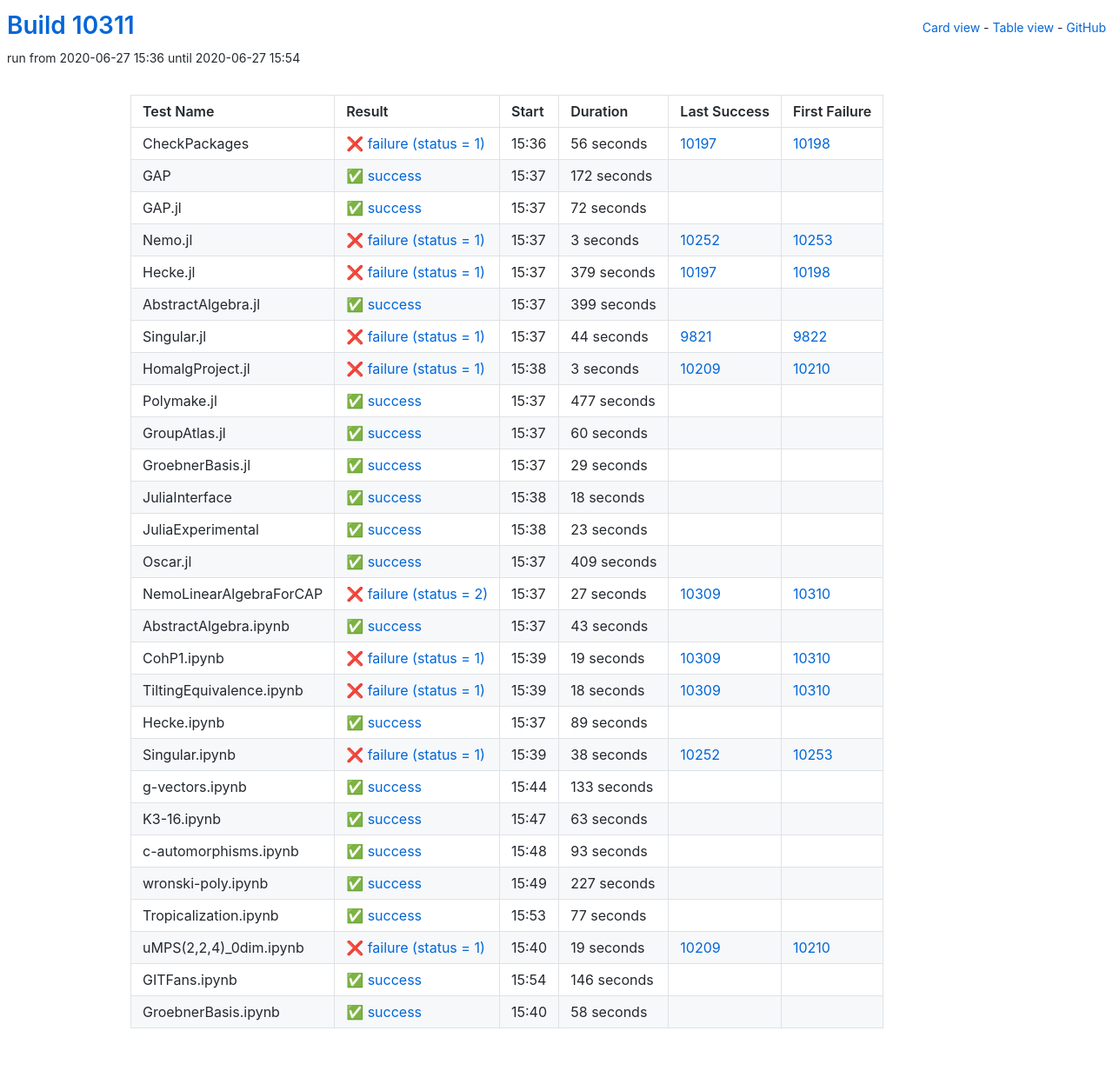
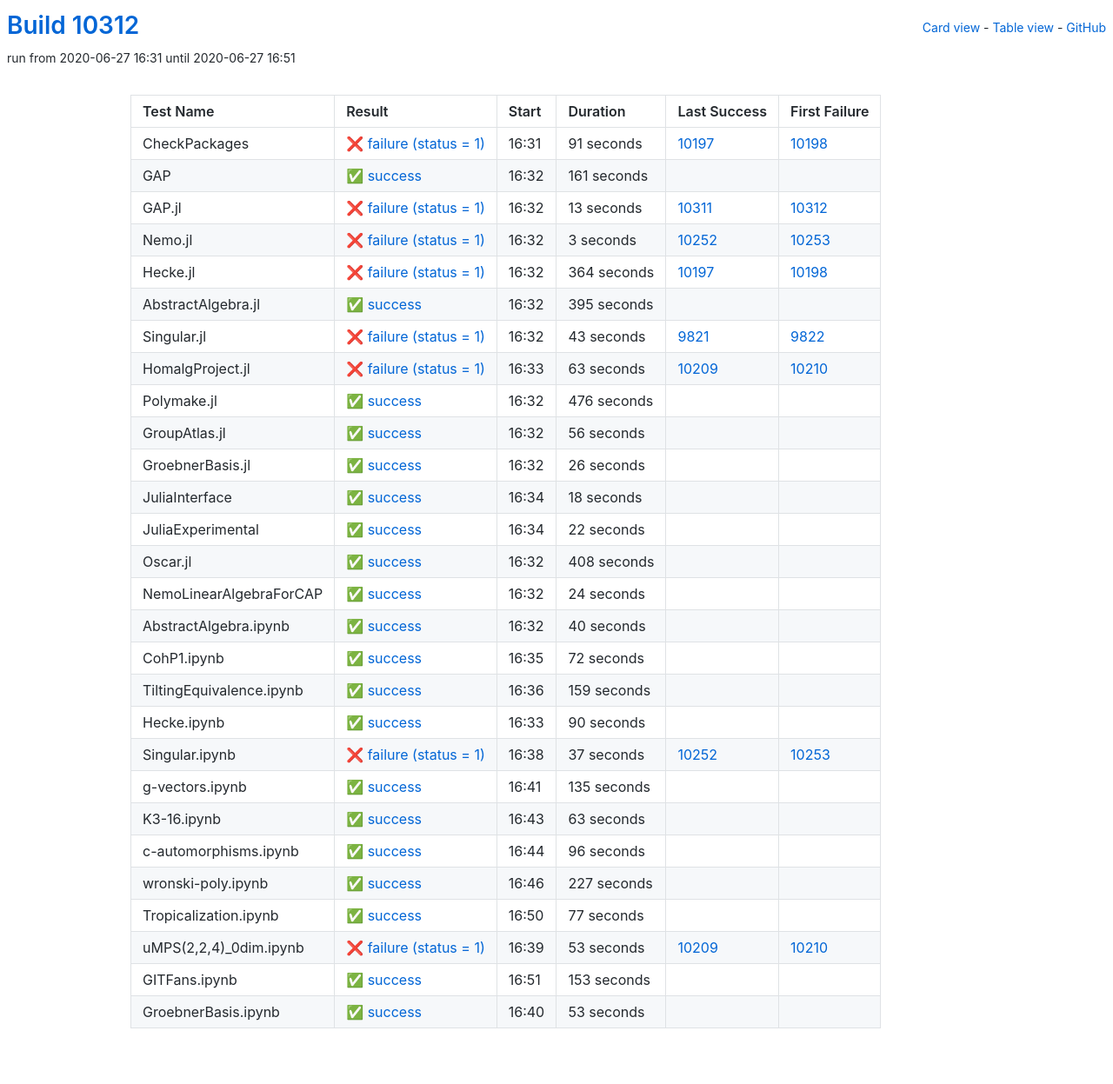
Before and after one commit to oscar-system/oscar-ci-status, a Jekyll site: the page built from table.html, in a window 1280 px wide. Shown: the whole page at 87% size. Built offline with Jekyll 4.4.1, drawn with Linux system fonts in a browser that asks for light colours.

Commit message:
Build #10312

```diff
--- a/_data/ci.yml
+++ b/_data/ci.yml
@@ -1,6 +1,6 @@
 ---
-build: 10311
-build_url: https://oscarci.mathematik.uni-kl.de/job/oscar/10311/
+build: 10312
+build_url: https://oscarci.mathematik.uni-kl.de/job/oscar/10312/
 job: oscar
 organization: oscar-system
 repo: oscar-ci-status
@@ -8,44 +8,44 @@
 tests:
 - name: CheckPackages
   id: checkpackages
-  log: https://oscarci.mathematik.uni-kl.de/job/oscar/10311/artifact/logs/build-10311/CheckPackages.log
-  start: 2020-06-27 15:36
+  log: https://oscarci.mathematik.uni-kl.de/job/oscar/10312/artifact/logs/build-10312/CheckPackages.log
+  start: 2020-06-27 16:31
   success: false
   exitcode: 1
   status: failure
-  duration: 56
+  duration: 91
   last_success: 10197
   last_success_url: https://oscarci.mathematik.uni-kl.de/job/oscar/10197/
   first_failure: 10198
   first_failure_url: https://oscarci.mathematik.uni-kl.de/job/oscar/10198/
 - name: GAP
   id: gap
-  log: https://oscarci.mathematik.uni-kl.de/job/oscar/10311/artifact/logs/build-10311/GAP.log
-  start: 2020-06-27 15:37
+  log: https://oscarci.mathematik.uni-kl.de/job/oscar/10312/artifact/logs/build-10312/GAP.log
+  start: 2020-06-27 16:32
   success: true
   exitcode: 0
   status: success
-  duration: 172
+  duration: 161
   last_success: false
   last_success_url:
   first_failure: false
   first_failure_url:
 - name: GAP.jl
   id: gap-jl
-  log: https://oscarci.mathematik.uni-kl.de/job/oscar/10311/artifact/logs/build-10311/GAP.jl.log
-  start: 2020-06-27 15:37
-  success: true
-  exitcode: 0
-  status: success
-  duration: 72
-  last_success: false
-  last_success_url:
-  first_failure: false
-  first_failure_url:
+  log: https://oscarci.mathematik.uni-kl.de/job/oscar/10312/artifact/logs/build-10312/GAP.jl.log
+  start: 2020-06-27 16:32
+  success: false
+  exitcode: 1
+  status: failure
+  duration: 13
+  last_success: 10311
+  last_success_url: https://oscarci.mathematik.uni-kl.de/job/oscar/10311/
+  first_failure: 10312
+  first_failure_url: https://oscarci.mathematik.uni-kl.de/job/oscar/10312/
 - name: Nemo.jl
   id: nemo-jl
-  log: https://oscarci.mathematik.uni-kl.de/job/oscar/10311/artifact/logs/build-10311/Nemo.jl.log
-  start: 2020-06-27 15:37
+  log: https://oscarci.mathematik.uni-kl.de/job/oscar/10312/artifact/logs/build-10312/Nemo.jl.log
+  start: 2020-06-27 16:32
   success: false
   exitcode: 1
   status: failure
@@ -56,92 +56,92 @@
   first_failure_url: https://oscarci.mathematik.uni-kl.de/job/oscar/10253/
 - name: Hecke.jl
   id: hecke-jl
-  log: https://oscarci.mathematik.uni-kl.de/job/oscar/10311/artifact/logs/build-10311/Hecke.jl.log
-  start: 2020-06-27 15:37
+  log: https://oscarci.mathematik.uni-kl.de/job/oscar/10312/artifact/logs/build-10312/Hecke.jl.log
+  start: 2020-06-27 16:32
   success: false
   exitcode: 1
   status: failure
-  duration: 379
+  duration: 364
   last_success: 10197
   last_success_url: https://oscarci.mathematik.uni-kl.de/job/oscar/10197/
   first_failure: 10198
   first_failure_url: https://oscarci.mathematik.uni-kl.de/job/oscar/10198/
 - name: AbstractAlgebra.jl
   id: abstractalgebra-jl
-  log: https://oscarci.mathematik.uni-kl.de/job/oscar/10311/artifact/logs/build-10311/AbstractAlgebra.jl.log
-  start: 2020-06-27 15:37
+  log: https://oscarci.mathematik.uni-kl.de/job/oscar/10312/artifact/logs/build-10312/AbstractAlgebra.jl.log
+  start: 2020-06-27 16:32
   success: true
   exitcode: 0
   status: success
-  duration: 399
+  duration: 395
   last_success: false
   last_success_url:
   first_failure: false
   first_failure_url:
 - name: Singular.jl
   id: singular-jl
-  log: https://oscarci.mathematik.uni-kl.de/job/oscar/10311/artifact/logs/build-10311/Singular.jl.log
-  start: 2020-06-27 15:37
+  log: https://oscarci.mathematik.uni-kl.de/job/oscar/10312/artifact/logs/build-10312/Singular.jl.log
+  start: 2020-06-27 16:32
   success: false
   exitcode: 1
   status: failure
-  duration: 44
+  duration: 43
   last_success: 9821
   last_success_url: https://oscarci.mathematik.uni-kl.de/job/oscar/9821/
   first_failure: 9822
   first_failure_url: https://oscarci.mathematik.uni-kl.de/job/oscar/9822/
 - name: HomalgProject.jl
   id: homalgproject-jl
-  log: https://oscarci.mathematik.uni-kl.de/job/oscar/10311/artifact/logs/build-10311/HomalgProject.jl.log
-  start: 2020-06-27 15:38
+  log: https://oscarci.mathematik.uni-kl.de/job/oscar/10312/artifact/logs/build-10312/HomalgProject.jl.log
+  start: 2020-06-27 16:33
   success: false
   exitcode: 1
   status: failure
-  duration: 3
+  duration: 63
   last_success: 10209
   last_success_url: https://oscarci.mathematik.uni-kl.de/job/oscar/10209/
   first_failure: 10210
   first_failure_url: https://oscarci.mathematik.uni-kl.de/job/oscar/10210/
 - name: Polymake.jl
   id: polymake-jl
-  log: https://oscarci.mathematik.uni-kl.de/job/oscar/10311/artifact/logs/build-10311/Polymake.jl.log
-  start: 2020-06-27 15:37
+  log: https://oscarci.mathematik.uni-kl.de/job/oscar/10312/artifact/logs/build-10312/Polymake.jl.log
+  start: 2020-06-27 16:32
   success: true
   exitcode: 0
   status: success
-  duration: 477
+  duration: 476
   last_success: false
   last_success_url:
   first_failure: false
   first_failure_url:
 - name: GroupAtlas.jl
   id: groupatlas-jl
-  log: https://oscarci.mathematik.uni-kl.de/job/oscar/10311/artifact/logs/build-10311/GroupAtlas.jl.log
-  start: 2020-06-27 15:37
+  log: https://oscarci.mathematik.uni-kl.de/job/oscar/10312/artifact/logs/build-10312/GroupAtlas.jl.log
+  start: 2020-06-27 16:32
   success: true
   exitcode: 0
   status: success
-  duration: 60
+  duration: 56
   last_success: false
   last_success_url:
   first_failure: false
   first_failure_url:
 - name: GroebnerBasis.jl
   id: groebnerbasis-jl
-  log: https://oscarci.mathematik.uni-kl.de/job/oscar/10311/artifact/logs/build-10311/GroebnerBasis.jl.log
-  start: 2020-06-27 15:37
+  log: https://oscarci.mathematik.uni-kl.de/job/oscar/10312/artifact/logs/build-10312/GroebnerBasis.jl.log
+  start: 2020-06-27 16:32
   success: true
   exitcode: 0
   status: success
-  duration: 29
+  duration: 26
   last_success: false
   last_success_url:
   first_failure: false
   first_failure_url:
 - name: JuliaInterface
   id: juliainterface
-  log: https://oscarci.mathematik.uni-kl.de/job/oscar/10311/artifact/logs/build-10311/JuliaInterface.log
-  start: 2020-06-27 15:38
+  log: https://oscarci.mathematik.uni-kl.de/job/oscar/10312/artifact/logs/build-10312/JuliaInterface.log
+  start: 2020-06-27 16:34
   success: true
   exitcode: 0
   status: success
@@ -152,116 +152,116 @@
   first_failure_url:
 - name: JuliaExperimental
   id: juliaexperimental
-  log: https://oscarci.mathematik.uni-kl.de/job/oscar/10311/artifact/logs/build-10311/JuliaExperimental.log
-  start: 2020-06-27 15:38
+  log: https://oscarci.mathematik.uni-kl.de/job/oscar/10312/artifact/logs/build-10312/JuliaExperimental.log
+  start: 2020-06-27 16:34
   success: true
   exitcode: 0
   status: success
-  duration: 23
+  duration: 22
   last_success: false
   last_success_url:
   first_failure: false
   first_failure_url:
 - name: Oscar.jl
   id: oscar-jl
-  log: https://oscarci.mathematik.uni-kl.de/job/oscar/10311/artifact/logs/build-10311/Oscar.jl.log
-  start: 2020-06-27 15:37
+  log: https://oscarci.mathematik.uni-kl.de/job/oscar/10312/artifact/logs/build-10312/Oscar.jl.log
+  start: 2020-06-27 16:32
   success: true
   exitcode: 0
   status: success
-  duration: 409
+  duration: 408
   last_success: false
   last_success_url:
   first_failure: false
   first_failure_url:
 - name: NemoLinearAlgebraForCAP
   id: nemolinearalgebraforcap
-  log: https://oscarci.mathematik.uni-kl.de/job/oscar/10311/artifact/logs/build-10311/NemoLinearAlgebraForCAP.log
-  start: 2020-06-27 15:37
-  success: false
-  exitcode: 2
-  status: failure
-  duration: 27
-  last_success: 10309
-  last_success_url: https://oscarci.mathematik.uni-kl.de/job/oscar/10309/
-  first_failure: 10310
-  first_failure_url: https://oscarci.mathematik.uni-kl.de/job/oscar/10310/
-- name: AbstractAlgebra.ipynb
-  id: abstractalgebra-ipynb
-  log: https://oscarci.mathematik.uni-kl.de/job/oscar/10311/artifact/logs/build-10311/AbstractAlgebra.ipynb.log
-  start: 2020-06-27 15:37
+  log: https://oscarci.mathematik.uni-kl.de/job/oscar/10312/artifact/logs/build-10312/NemoLinearAlgebraForCAP.log
+  start: 2020-06-27 16:32
   success: true
   exitcode: 0
   status: success
-  duration: 43
+  duration: 24
+  last_success: false
+  last_success_url:
+  first_failure: false
+  first_failure_url:
+- name: AbstractAlgebra.ipynb
+  id: abstractalgebra-ipynb
+  log: https://oscarci.mathematik.uni-kl.de/job/oscar/10312/artifact/logs/build-10312/AbstractAlgebra.ipynb.log
+  start: 2020-06-27 16:32
+  success: true
+  exitcode: 0
+  status: success
+  duration: 40
   last_success: false
   last_success_url:
   first_failure: false
   first_failure_url:
 - name: CohP1.ipynb
   id: cohp1-ipynb
-  log: https://oscarci.mathematik.uni-kl.de/job/oscar/10311/artifact/logs/build-10311/CohP1.ipynb.log
-  start: 2020-06-27 15:39
-  success: false
-  exitcode: 1
-  status: failure
-  duration: 19
-  last_success: 10309
-  last_success_url: https://oscarci.mathematik.uni-kl.de/job/oscar/10309/
-  first_failure: 10310
-  first_failure_url: https://oscarci.mathematik.uni-kl.de/job/oscar/10310/
-- name: TiltingEquivalence.ipynb
-  id: tiltingequivalence-ipynb
-  log: https://oscarci.mathematik.uni-kl.de/job/oscar/10311/artifact/logs/build-10311/TiltingEquivalence.ipynb.log
-  start: 2020-06-27 15:39
-  success: false
-  exitcode: 1
-  status: failure
-  duration: 18
-  last_success: 10309
-  last_success_url: https://oscarci.mathematik.uni-kl.de/job/oscar/10309/
-  first_failure: 10310
-  first_failure_url: https://oscarci.mathematik.uni-kl.de/job/oscar/10310/
-- name: Hecke.ipynb
-  id: hecke-ipynb
-  log: https://oscarci.mathematik.uni-kl.de/job/oscar/10311/artifact/logs/build-10311/Hecke.ipynb.log
-  start: 2020-06-27 15:37
+  log: https://oscarci.mathematik.uni-kl.de/job/oscar/10312/artifact/logs/build-10312/CohP1.ipynb.log
+  start: 2020-06-27 16:35
   success: true
   exitcode: 0
   status: success
-  duration: 89
+  duration: 72
+  last_success: false
+  last_success_url:
+  first_failure: false
+  first_failure_url:
+- name: TiltingEquivalence.ipynb
+  id: tiltingequivalence-ipynb
+  log: https://oscarci.mathematik.uni-kl.de/job/oscar/10312/artifact/logs/build-10312/TiltingEquivalence.ipynb.log
+  start: 2020-06-27 16:36
+  success: true
+  exitcode: 0
+  status: success
+  duration: 159
+  last_success: false
+  last_success_url:
+  first_failure: false
+  first_failure_url:
+- name: Hecke.ipynb
+  id: hecke-ipynb
+  log: https://oscarci.mathematik.uni-kl.de/job/oscar/10312/artifact/logs/build-10312/Hecke.ipynb.log
+  start: 2020-06-27 16:33
+  success: true
+  exitcode: 0
+  status: success
+  duration: 90
   last_success: false
   last_success_url:
   first_failure: false
   first_failure_url:
 - name: Singular.ipynb
   id: singular-ipynb
-  log: https://oscarci.mathematik.uni-kl.de/job/oscar/10311/artifact/logs/build-10311/Singular.ipynb.log
-  start: 2020-06-27 15:39
+  log: https://oscarci.mathematik.uni-kl.de/job/oscar/10312/artifact/logs/build-10312/Singular.ipynb.log
+  start: 2020-06-27 16:38
   success: false
   exitcode: 1
   status: failure
-  duration: 38
+  duration: 37
   last_success: 10252
   last_success_url: https://oscarci.mathematik.uni-kl.de/job/oscar/10252/
   first_failure: 10253
   first_failure_url: https://oscarci.mathematik.uni-kl.de/job/oscar/10253/
 - name: g-vectors.ipynb
   id: g-vectors-ipynb
-  log: https://oscarci.mathematik.uni-kl.de/job/oscar/10311/artifact/logs/build-10311/g-vectors.ipynb.log
-  start: 2020-06-27 15:44
+  log: https://oscarci.mathematik.uni-kl.de/job/oscar/10312/artifact/logs/build-10312/g-vectors.ipynb.log
+  start: 2020-06-27 16:41
   success: true
   exitcode: 0
   status: success
-  duration: 133
+  duration: 135
   last_success: false
   last_success_url:
   first_failure: false
   first_failure_url:
 - name: K3-16.ipynb
   id: k3-16-ipynb
-  log: https://oscarci.mathematik.uni-kl.de/job/oscar/10311/artifact/logs/build-10311/K3-16.ipynb.log
-  start: 2020-06-27 15:47
+  log: https://oscarci.mathematik.uni-kl.de/job/oscar/10312/artifact/logs/build-10312/K3-16.ipynb.log
+  start: 2020-06-27 16:43
   success: true
   exitcode: 0
   status: success
@@ -272,20 +272,20 @@
   first_failure_url:
 - name: c-automorphisms.ipynb
   id: c-automorphisms-ipynb
-  log: https://oscarci.mathematik.uni-kl.de/job/oscar/10311/artifact/logs/build-10311/c-automorphisms.ipynb.log
-  start: 2020-06-27 15:48
+  log: https://oscarci.mathematik.uni-kl.de/job/oscar/10312/artifact/logs/build-10312/c-automorphisms.ipynb.log
+  start: 2020-06-27 16:44
   success: true
   exitcode: 0
   status: success
-  duration: 93
+  duration: 96
   last_success: false
   last_success_url:
   first_failure: false
   first_failure_url:
 - name: wronski-poly.ipynb
   id: wronski-poly-ipynb
-  log: https://oscarci.mathematik.uni-kl.de/job/oscar/10311/artifact/logs/build-10311/wronski-poly.ipynb.log
-  start: 2020-06-27 15:49
+  log: https://oscarci.mathematik.uni-kl.de/job/oscar/10312/artifact/logs/build-10312/wronski-poly.ipynb.log
+  start: 2020-06-27 16:46
   success: true
   exitcode: 0
   status: success
@@ -296,8 +296,8 @@
   first_failure_url:
 - name: Tropicalization.ipynb
   id: tropicalization-ipynb
-  log: https://oscarci.mathematik.uni-kl.de/job/oscar/10311/artifact/logs/build-10311/Tropicalization.ipynb.log
-  start: 2020-06-27 15:53
+  log: https://oscarci.mathematik.uni-kl.de/job/oscar/10312/artifact/logs/build-10312/Tropicalization.ipynb.log
+  start: 2020-06-27 16:50
   success: true
   exitcode: 0
   status: success
@@ -308,36 +308,36 @@
   first_failure_url:
 - name: uMPS(2,2,4)_0dim.ipynb
   id: umps-2-2-4-0dim-ipynb
-  log: https://oscarci.mathematik.uni-kl.de/job/oscar/10311/artifact/logs/build-10311/uMPS-2-2-4-_0dim.ipynb.log
-  start: 2020-06-27 15:40
+  log: https://oscarci.mathematik.uni-kl.de/job/oscar/10312/artifact/logs/build-10312/uMPS-2-2-4-_0dim.ipynb.log
+  start: 2020-06-27 16:39
   success: false
   exitcode: 1
   status: failure
-  duration: 19
+  duration: 53
   last_success: 10209
   last_success_url: https://oscarci.mathematik.uni-kl.de/job/oscar/10209/
   first_failure: 10210
   first_failure_url: https://oscarci.mathematik.uni-kl.de/job/oscar/10210/
 - name: GITFans.ipynb
   id: gitfans-ipynb
-  log: https://oscarci.mathematik.uni-kl.de/job/oscar/10311/artifact/logs/build-10311/GITFans.ipynb.log
-  start: 2020-06-27 15:54
+  log: https://oscarci.mathematik.uni-kl.de/job/oscar/10312/artifact/logs/build-10312/GITFans.ipynb.log
+  start: 2020-06-27 16:51
   success: true
   exitcode: 0
   status: success
-  duration: 146
+  duration: 153
   last_success: false
   last_success_url:
   first_failure: false
   first_failure_url:
 - name: GroebnerBasis.ipynb
   id: groebnerbasis-ipynb
-  log: https://oscarci.mathematik.uni-kl.de/job/oscar/10311/artifact/logs/build-10311/GroebnerBasis.ipynb.log
-  start: 2020-06-27 15:40
+  log: https://oscarci.mathematik.uni-kl.de/job/oscar/10312/artifact/logs/build-10312/GroebnerBasis.ipynb.log
+  start: 2020-06-27 16:40
   success: true
   exitcode: 0
   status: success
-  duration: 58
+  duration: 53
   last_success: false
   last_success_url:
   first_failure: false
```
Also changed, not shown: README.md.
